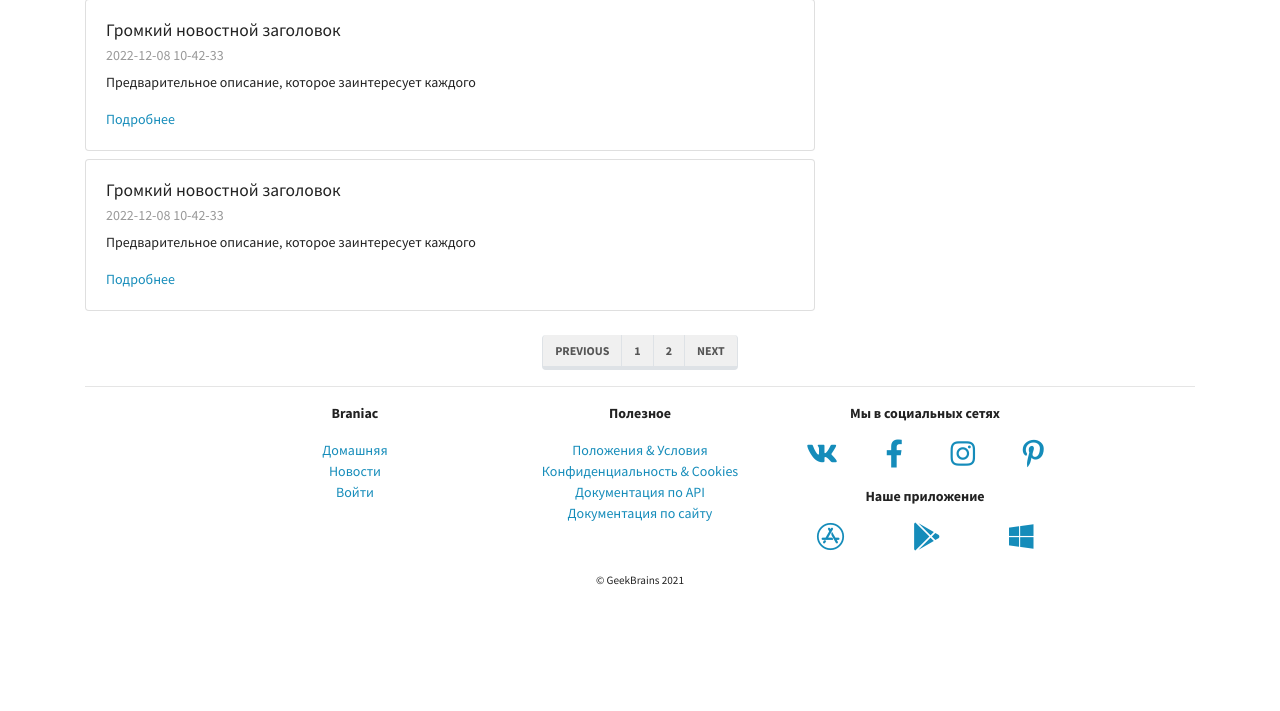
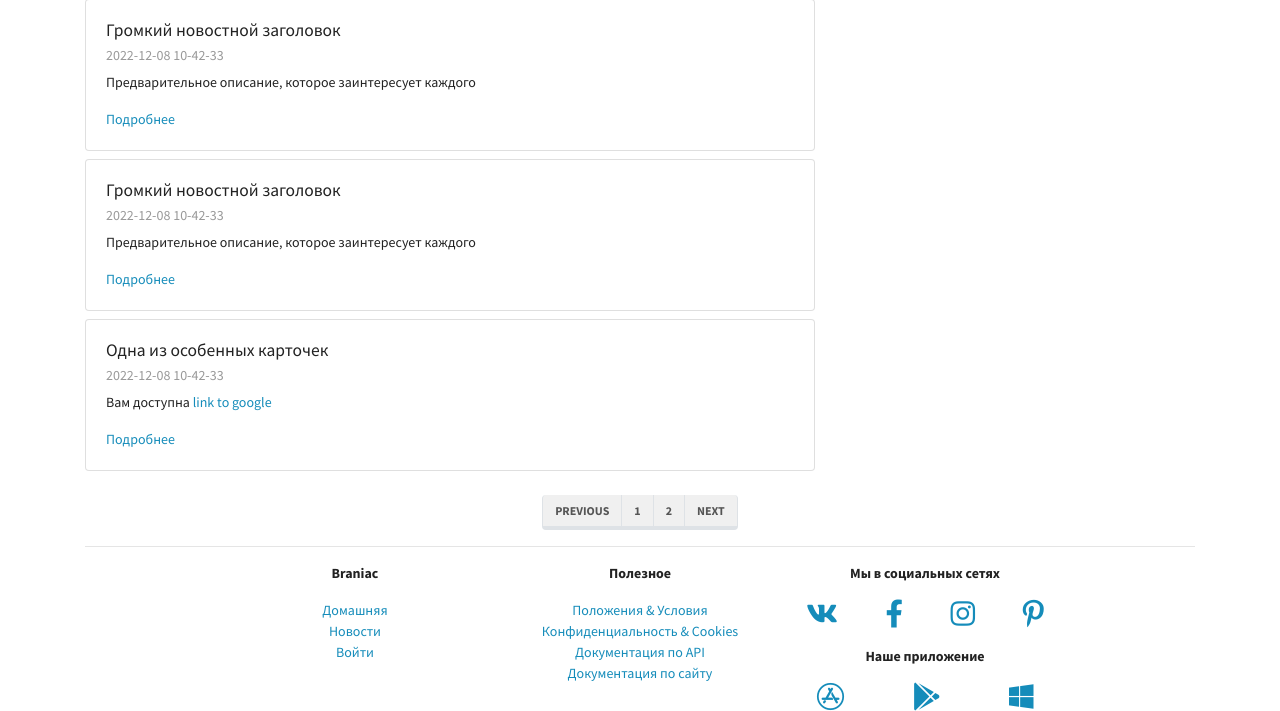
Before and after one commit to danilchik22/BraniacLMS, a Django app: page /mainapp/news/ in a window 1280 px wide. Shown: the part 565-1276 px from the top of the page. Before the commit the page ends 1150 px from the top, so only its background shows below. Run offline with Django 3.2, Linux system fonts and the light colour scheme; some libraries are stand-ins or nearby versions.

Commit message:
change news

```diff
--- a/mainapp/templates/mainapp/news.html
+++ b/mainapp/templates/mainapp/news.html
@@ -27,7 +27,16 @@
       </div>
     </div>
     {% endfor %}
-
+    <div class="card my-2">
+      <div class="card-body">
+        <h5 class="card-title"> Одна из особенных карточек </h5>
+        <h6 class="card-subtitle mb-2 text-muted">
+          {{ datetime_obj|date:"Y-m-d h-i-s" }}
+        </h6>
+        <p class="card-text"> Вам доступна <a href="https://www.google.com/search?q=link+to+google">link to google</a> </p>
+        <a href="#" class="card-link">Подробнее</a>
+      </div>
+    </div>
   </div>
 
   <div class="col-lg-4">
```
